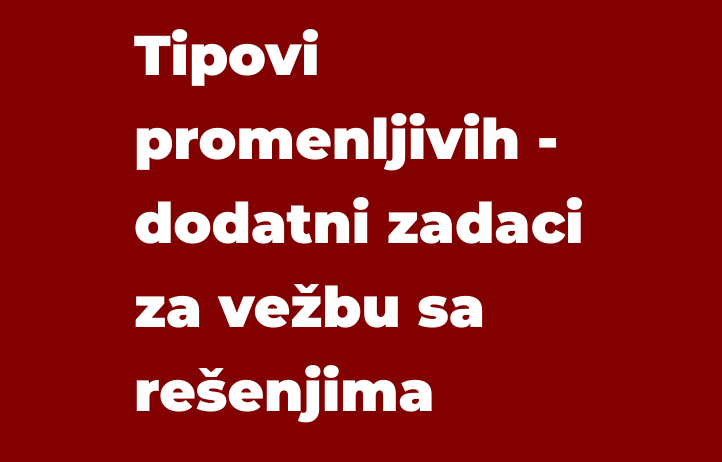
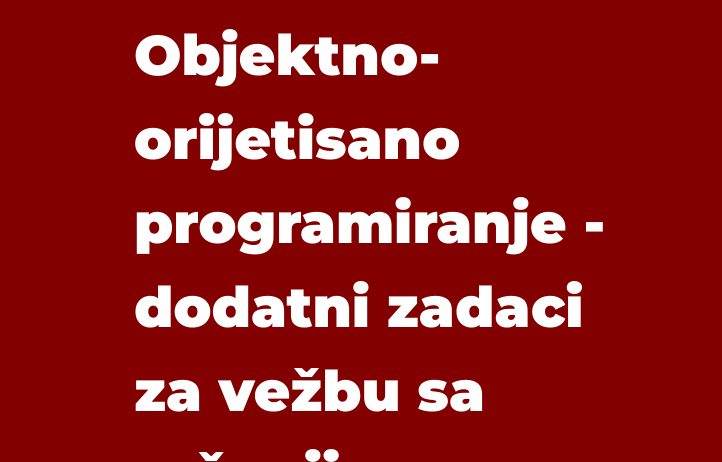
Before and after one commit to Labtermodinamika/insfal, a plain HTML site: page fold1/page4.html in a window 1280 px wide. Shown: the top 462 px of the page, 0-722 px from the left. Drawn offline with nearby package versions, Linux system fonts and the light colour scheme.

Commit message:
Add files via upload

```diff
--- a/fold1/page4.html
+++ b/fold1/page4.html
@@ -17,7 +17,7 @@
     <div class="container text-left">
       <div class="row">
         <div class=" col col-xxl-6 ">
-          <h1 class="big-heading">Tipovi promenljivih - dodatni zadaci za vežbu sa rešenjima</h1>
+          <h1 class="big-heading">Objektno-orijetisano programiranje - dodatni zadaci za vežbu sa rešenjima</h1>
 
         </div>
         <div class=" col col-xxl-6 ">
```
Also changed, not shown: fold1/page3.html (+2 -2 lines).
